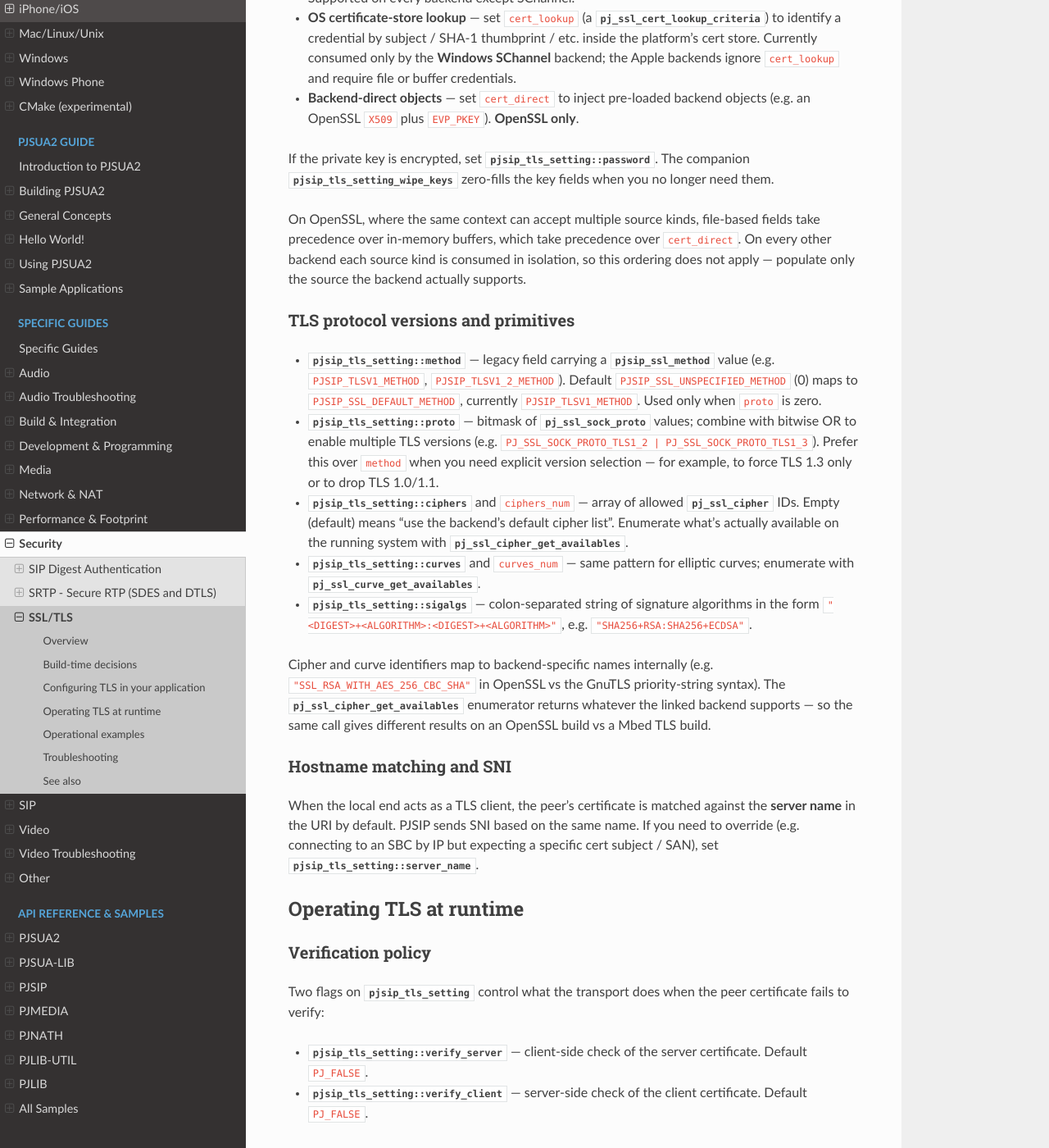
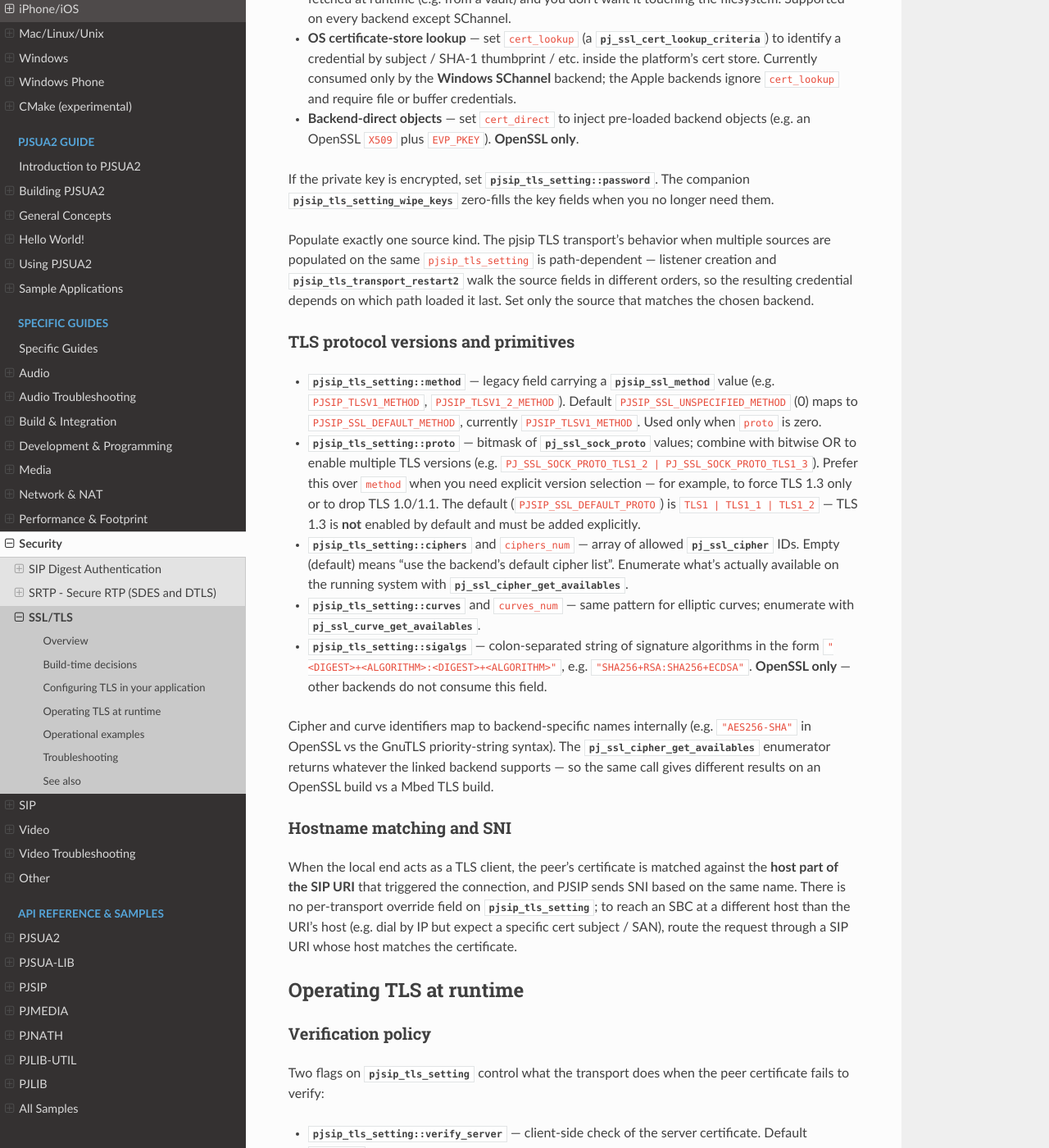
Before and after one commit to pjsip/pjproject_docs, a Sphinx documentation site: the page built from docs/source/specific-guides/security/ssl.rst, in a window 1280 px wide and 1400 px high, scrolled down 5911 px. Shown: the whole window at 82% size. Built offline with Sphinx 7.4.7 and the Read the Docs theme 3.1.0, drawn with Linux system fonts in a browser that asks for light colours; the version number could not be read and is left out; some of the changed text lies outside the part shown.

Commit message:
docs: correct multiple TLS-guide claims against pjproject source
Audited every factual claim in the SSL/TLS guide against pjproject
source (pjsip_tls_setting struct, sip_transport_tls.c, ssl_sock_*
backends). Fixes:

- Drop references to the non-existent
  pjsip_tls_setting::server_name field (Hostname-matching section
  and Troubleshooting "name mismatch"). The verification name and
  SNI come from the SIP URI host; pjsip_tls_setting has no override
  field.
- Use the actual struct field name `ca_buf` instead of `ca_list_buf`
  (capability matrix, Certificate-sources bullet, Mutual-TLS
  bullet). The struct field is `ca_buf` while the file/path
  variants are `ca_list_file` / `ca_list_path`.
- Replace the "file > buf > cert_direct" precedence claim with a
  "populate exactly one source kind" recommendation. The actual
  precedence is path-dependent: pjsip_tls_listener_create() uses
  independent if-blocks (last source wins) while
  pjsip_tls_transport_restart2() uses an else-if cascade with
  cert_direct missing entirely.
- Mark sigalgs as OpenSSL-only — only ssl_sock_ossl.c reads
  param.sigalgs (via SSL_set1_sigalgs_list); other backends ignore
  the field.
- Note that the default proto (PJSIP_SSL_DEFAULT_PROTO) is
  TLS1 | TLS1_1 | TLS1_2 — TLS 1.3 is not enabled by default.
- Add GnuTLS to the renegotiate-exceptions list — client-side
  returns PJ_ENOTSUP because gnutls_rehandshake() is server-only.
- Document the existing ca_list_path field (directory of CA files)
  in the file-based source bullet.
- Correct the OpenSSL cipher-name example: SSL_CIPHER_get_name()
  returns names like "AES256-SHA", not the IANA-style
  "SSL_RSA_WITH_AES_256_CBC_SHA".

Co-Authored-By: Claude Code

```diff
--- a/docs/source/specific-guides/security/ssl.rst
+++ b/docs/source/specific-guides/security/ssl.rst
@@ -301,11 +301,13 @@ mutually-exclusive fields on :cpp:any:`pjsip_tls_setting`:
   :cpp:any:`pjsip_tls_setting::ca_list_file`,
   :cpp:any:`pjsip_tls_setting::cert_file`, and
   :cpp:any:`pjsip_tls_setting::privkey_file` to PEM (or DER) paths.
+  As an alternative to ``ca_list_file``, the directory variant
+  :cpp:any:`pjsip_tls_setting::ca_list_path` accepts a directory of
+  CA files. Supported on every backend except SChannel.
+- **In-memory buffer** — set ``ca_buf``, ``cert_buf``, ``privkey_buf``
+  instead. Useful when the credential is fetched at runtime (e.g.
+  from a vault) and you don't want it touching the filesystem.
   Supported on every backend except SChannel.
-- **In-memory buffer** — set ``ca_list_buf``, ``cert_buf``,
-  ``privkey_buf`` instead. Useful when the credential is fetched at
-  runtime (e.g. from a vault) and you don't want it touching the
-  filesystem. Supported on every backend except SChannel.
 - **OS certificate-store lookup** — set ``cert_lookup`` (a
   :cpp:any:`pj_ssl_cert_lookup_criteria`) to identify a credential by
   subject / SHA-1 thumbprint / etc. inside the platform's cert store.
@@ -321,11 +323,12 @@ If the private key is encrypted, set
 :cpp:any:`pjsip_tls_setting_wipe_keys()` zero-fills the key fields when
 you no longer need them.
 
-On OpenSSL, where the same context can accept multiple source kinds,
-file-based fields take precedence over in-memory buffers, which take
-precedence over ``cert_direct``. On every other backend each source
-kind is consumed in isolation, so this ordering does not apply —
-populate only the source the backend actually supports.
+Populate exactly one source kind. The pjsip TLS transport's behavior
+when multiple sources are populated on the same ``pjsip_tls_setting``
+is path-dependent — listener creation and
+:cpp:any:`pjsip_tls_transport_restart2()` walk the source fields in
+different orders, so the resulting credential depends on which path
+loaded it last. Set only the source that matches the chosen backend.
 
 TLS protocol versions and primitives
 ~~~~~~~~~~~~~~~~~~~~~~~~~~~~~~~~~~~~
@@ -341,7 +344,9 @@ TLS protocol versions and primitives
   enable multiple TLS versions (e.g. ``PJ_SSL_SOCK_PROTO_TLS1_2 |
   PJ_SSL_SOCK_PROTO_TLS1_3``). Prefer this over ``method`` when you
   need explicit version selection — for example, to force TLS 1.3
-  only or to drop TLS 1.0/1.1.
+  only or to drop TLS 1.0/1.1. The default
+  (``PJSIP_SSL_DEFAULT_PROTO``) is ``TLS1 | TLS1_1 | TLS1_2`` — TLS
+  1.3 is **not** enabled by default and must be added explicitly.
 - :cpp:any:`pjsip_tls_setting::ciphers` and ``ciphers_num`` — array of
   allowed :cpp:any:`pj_ssl_cipher` IDs. Empty (default) means "use the
   backend's default cipher list". Enumerate what's actually available
@@ -352,23 +357,25 @@ TLS protocol versions and primitives
 - :cpp:any:`pjsip_tls_setting::sigalgs` — colon-separated string of
   signature algorithms in the form
   ``"<DIGEST>+<ALGORITHM>:<DIGEST>+<ALGORITHM>"``, e.g.
-  ``"SHA256+RSA:SHA256+ECDSA"``.
+  ``"SHA256+RSA:SHA256+ECDSA"``. **OpenSSL only** — other backends do
+  not consume this field.
 
 Cipher and curve identifiers map to backend-specific names internally
-(e.g. ``"SSL_RSA_WITH_AES_256_CBC_SHA"`` in OpenSSL vs the GnuTLS
-priority-string syntax). The
-:cpp:any:`pj_ssl_cipher_get_availables()` enumerator returns whatever
-the linked backend supports — so the same call gives different
-results on an OpenSSL build vs a Mbed TLS build.
+(e.g. ``"AES256-SHA"`` in OpenSSL vs the GnuTLS priority-string
+syntax). The :cpp:any:`pj_ssl_cipher_get_availables()` enumerator
+returns whatever the linked backend supports — so the same call gives
+different results on an OpenSSL build vs a Mbed TLS build.
 
 Hostname matching and SNI
 ~~~~~~~~~~~~~~~~~~~~~~~~~
 
 When the local end acts as a TLS client, the peer's certificate is
-matched against the **server name** in the URI by default. PJSIP
-sends SNI based on the same name. If you need to override (e.g.
-connecting to an SBC by IP but expecting a specific cert subject /
-SAN), set :cpp:any:`pjsip_tls_setting::server_name`.
+matched against the **host part of the SIP URI** that triggered the
+connection, and PJSIP sends SNI based on the same name. There is no
+per-transport override field on :cpp:any:`pjsip_tls_setting`; to
+reach an SBC at a different host than the URI's host (e.g. dial by
+IP but expect a specific cert subject / SAN), route the request
+through a SIP URI whose host matches the certificate.
 
 
 Operating TLS at runtime
@@ -570,6 +577,10 @@ re-handshake:
   Network framework API doesn't expose a way to trigger renegotiation
   manually. The legacy Apple **Secure Transport** (``DARWIN``)
   backend, by contrast, does implement it via ``SSLReHandshake()``.
+- **GnuTLS** returns ``PJ_ENOTSUP`` when the local side is a TLS
+  *client* — ``gnutls_rehandshake()`` only sends the server's
+  HelloRequest, so client-initiated rekey isn't supported. Server
+  side works.
 - **Mbed TLS** currently returns ``PJ_SUCCESS`` but the call is a
   silent no-op — no re-handshake is actually triggered, so the
   function appears to succeed while the connection's keys are not
@@ -675,8 +686,9 @@ Troubleshooting
   causes: clock skew, missing intermediate certificates, wrong CA in
   ``ca_list_file``.
 - **"name mismatch"** — The server's certificate ``CN`` / SAN doesn't
-  match the URI host. Either fix the certificate or set
-  :cpp:any:`pjsip_tls_setting::server_name` to override the default.
+  match the SIP URI host. Either fix the certificate, or route the
+  request through a URI whose host matches the cert (there is no
+  per-transport override on :cpp:any:`pjsip_tls_setting`).
 - **Cipher / signature-algorithm mismatch** — The two ends share no
   common cipher or sigalg. Enumerate what your build offers with
   :cpp:any:`pj_ssl_cipher_get_availables()` /
```
Also changed, not shown: other parts of docs/source/specific-guides/security/ssl.rst (+3 -3 lines).
